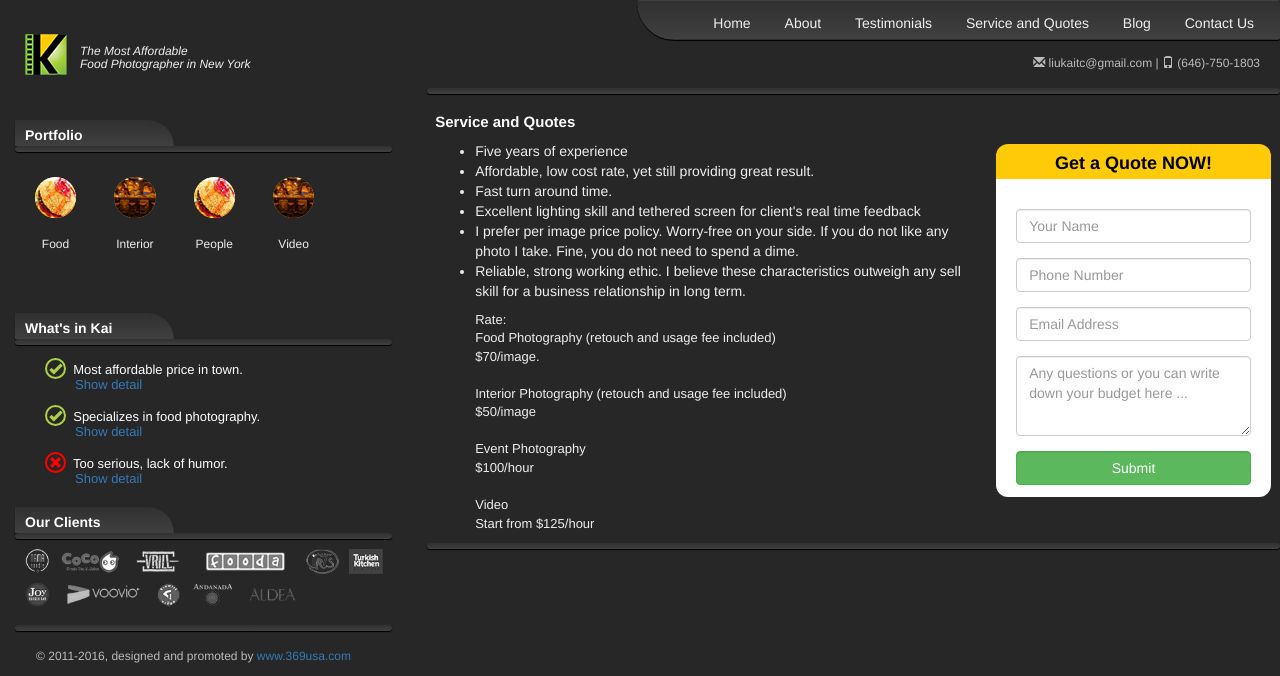
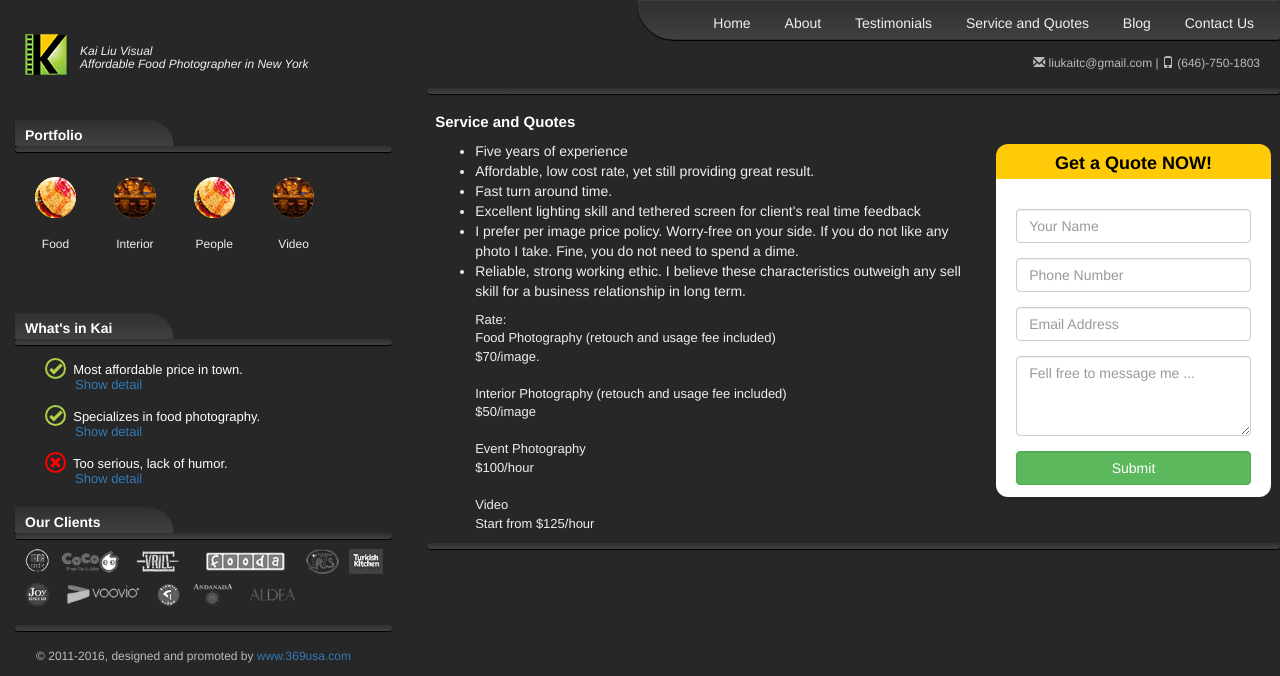
Before and after one commit to glcolin/kailiu, a PHP site: page /kai/service-and-quotes in a window 1280 px wide. Shown: the top 676 px of the page. Run offline with PHP 8.4, Linux system fonts and the light colour scheme.

Commit message:
kai change a bit

```diff
--- a/includes/services.php
+++ b/includes/services.php
@@ -16,7 +16,7 @@
 					<input type="text" name="name" class="form-control" placeholder="Your Name" />
 					<input type="text" name="phone" class="form-control" placeholder="Phone Number" />
 					<input type="text" name="email" class="form-control" placeholder="Email Address" />
-					<textarea  name="message" class="form-control"  placeholder="Any questions or you can write down your budget here ..."></textarea>
+					<textarea  name="message" class="form-control"  placeholder="Fell free to message me ..."></textarea>
 					<input type="submit" class="form-control btn-success" value="Submit" />
 				</div>
 			</form>
--- a/includes/whatsinkai.php
+++ b/includes/whatsinkai.php
@@ -3,13 +3,13 @@
 			<div class="whats-in-kai">
 				<h3> <span class="glyphicon glyphicon-ok" aria-hidden="true"></span>&nbsp; Most affordable price in town.<span class="mobile-hide"><br/></span>
 				<a class="detail" href="#">Show detail</a></h3>
-				<p style="display:none;">One of Kai's client said to Kai. He has worked with many food photographers. Kai has the best price at this skill level.</p>
+				<p style="display:none;">One of Kai's client said to Kai. He has worked with many food photographers before. Kai has the best price at this skill level.</p>
 				<h3> <span class="glyphicon glyphicon-ok" aria-hidden="true"></span>&nbsp; Specializes in food photography.<span class="mobile-hide"><br/></span>
 				<a class="detail" href="#">Show detail</a></h3>
-				<p style="display:none;">Kai has photographed many restaurants in New York. Kai has mastered lighting. No matter how dark your venue is, Kai can still make your food looks amazing in the photo.</p>
+				<p style="display:none;">Kai has photographed many restaurants in New York. He has mastered lighting. No matter how dark your venue is, he can still make your food looks amazing in the photo.</p>
 				<h3> <span class="glyphicon glyphicon-remove" aria-hidden="true"></span>&nbsp; Too serious, lack of humor.<span class="mobile-hide"><br/></span>
 				<a class="detail" href="#">Show detail</a></h3>
-				<p style="display:none;">Kai is too serious because Kai takes your business seriously.</p>
+				<p style="display:none;">Kai is too serious because he takes your business seriously.</p>
 			</div>
 			<script>
 			$(document).ready(function(){
--- a/index.php
+++ b/index.php
@@ -10,8 +10,8 @@ switch($page){
 
 	case 'index':
 		//BEGIN:::
-		$title = 'Food Photographer | Affordable Food Photographer | New York-Kai Liu Visual';
-		$description = 'Kai Liu is a New York based photographer and videographer. He specialize in food photography. Food Photographer. Interior Photographer. Videographer. ';
+		$title = 'Food Photographer | Affordable Food Photographer | New York - Kai Liu Visual';
+		$description = 'Kai Liu is a New York based photographer and videographer. He specialize in food photography. Food Photographer. Interior Photographer. Videographer.';
 		$keywords = 'food photographer, affordable food photographer, New York food photographer, New York food photography';
 		//:::END
 		$parts = array(
@@ -20,7 +20,7 @@ switch($page){
 		break;
 	case 'gallery':
 		//BEGIN:::
-		$title = 'Kai Liu Visual Portfolio';
+		$title = 'Portfolio of Kai Liu Visual';
 		$description = '';
 		$keywords = 'new york food photographer, new york interior photographer, new york event photographer';
 		//:::END
@@ -31,7 +31,7 @@ switch($page){
 		break;
 	case 'about':
 		//BEGIN:::
-		$title = 'About Kai Liu Food Photographer';
+		$title = 'About Kai Liu Visual';
 		$description = 'I am a New York based freelance photographer/videographer. I spealize in food photography. I am also doing video for event, shows, wedding, music video and commercial video.';
 		$keywords = 'food photographer, Affordable food photographer';
 		//:::END
@@ -41,7 +41,7 @@ switch($page){
 		break;
 	case 'contact':
 		//BEGIN:::
-		$title = 'Contact Kai Liu Food Photographer';
+		$title = 'Contact Kai Liu Visual';
 		$description = 'phone number and e-mail address of Kai Liu Visual';
 		$keywords = 'Food Photographer, New York food photographer, New York food photography';
 		//:::END
@@ -71,7 +71,7 @@ switch($page){
 		break;
 	case 'blog':
 		//BEGIN:::
-		$title = 'Blog of Kai Liu Food photography';
+		$title = 'Blog of Kai Liu Visual';
 		$description = '';
 		$keywords = 'new york food photography blog, new york food photographer blog,';
 		//:::END
--- a/layout/template.php
+++ b/layout/template.php
@@ -22,14 +22,14 @@
 	<div class="wra home">
 		<aside class="col-md-4 col-sm-12">
 			<header>
-					<p>The Most Affordable<br/>Food Photographer in New York</p>
+					<p>Kai Liu Visual<br/>Affordable Food Photographer in New York</p>
 			</header>
 
 			<!-- Mobile only -->
 			<nav class="navbar navbar-inverse mobile-only">
 				<div class="container-fluid">
 				<div class="navbar-header">
-					<a class="navbar-brand" href="#">Kai Liu Visual Studio<br/><span>The most affordable food protographer in New York</span></a>
+					<a class="navbar-brand" href="#">Kai Liu Visual<br/><span>Affordable food protographer in New York</span></a>
 					<button type="button" class="navbar-toggle" data-toggle="collapse" data-target="#myNavbar">
 					<span class="icon-bar"></span>
 					<span class="icon-bar"></span>
```
Also changed, not shown: photography/blog/food/10003-Food-photography-look-boring-without-propping-and-art-director.html (added, +18 -0 lines), photography/blog/food/10003-Food-photography-look-boring-without-propping-and-art-director-1.jpg (added), photography/blog/food/10003-Food-photography-look-boring-without-propping-and-art-director-2.jpg (added), photography/blog/food/10003-Food-photography-look-boring-without-propping-and-art-director-3.jpg (added), photography/blog/food/10003-Food-photography-look-boring-without-propping-and-art-director-4.jpg (added), photography/blog/food/10003-Food-photography-look-boring-without-propping-and-art-director-5.jpg (added), photography/blog/food/10003-Food-photography-look-boring-without-propping-and-art-director-6.jpg (added), 1 other file.
